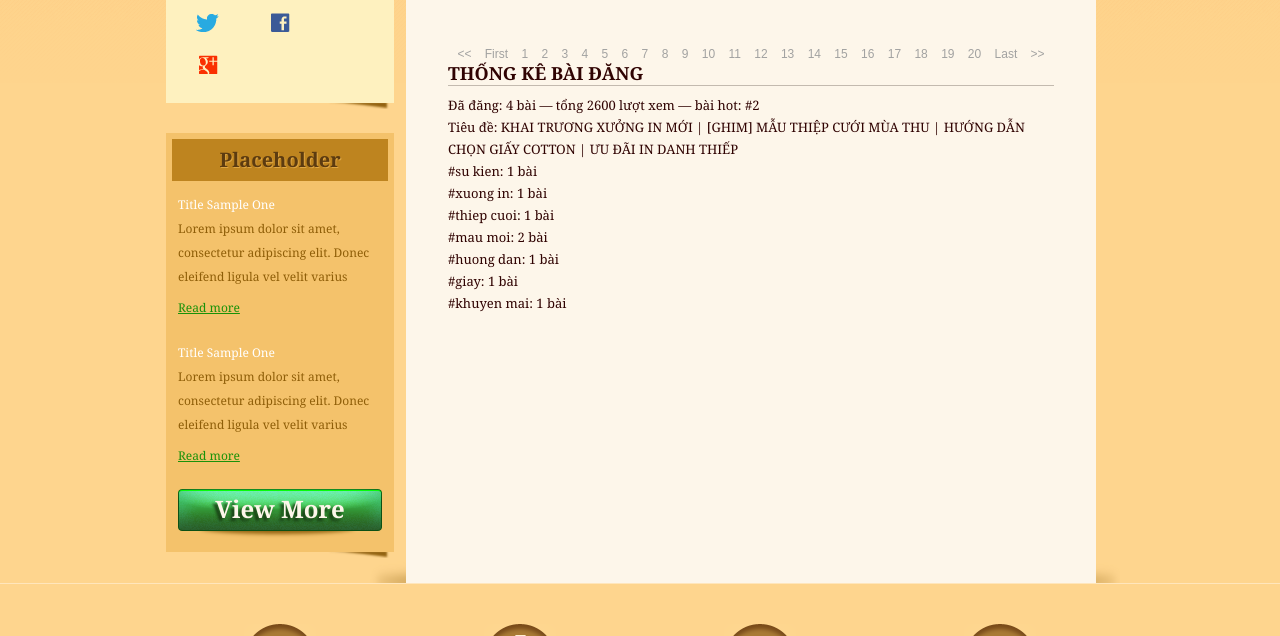
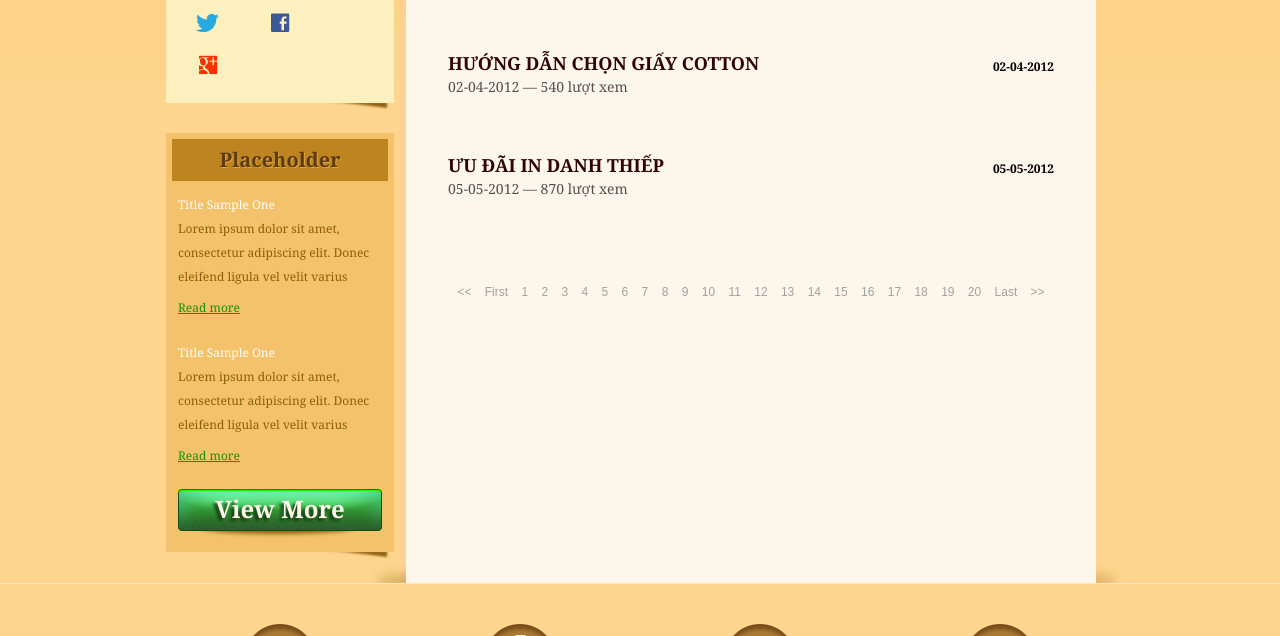
Before and after one commit to baocode2/CN-Web-TranDucBao, a plain HTML site: page Assign4-1/news.html in a window 1280 px wide. Shown: the part 587-1223 px from the top of the page. Drawn offline with Linux system fonts and the light colour scheme.

Commit message:
Revert "Assign4: hide test log box, use normal site content on exercise pages"
This reverts commit 7afd056, restoring the original exercise page layout.

Co-Authored-By: Claude Opus 5.5 <noreply@anthropic.com>

```diff
--- a/Assign4-1/css/bai-js.css
+++ b/Assign4-1/css/bai-js.css
@@ -9,17 +9,6 @@
 	padding: 12px;
 	white-space: pre-wrap;
 }
-#ket-qua.thong-ke {
-	background: none;
-	border: 0;
-	border-top: 1px solid #c3baaf;
-	font: 13px/22px Georgia, "Times New Roman", Times, serif;
-	margin: 0 0 30px;
-	padding: 8px 0 0;
-}
-.tieu-de-thong-ke {
-	margin-top: 20px;
-}
 #contents code {
 	background-color: #ebe0ce;
 	font-family: Consolas, "Courier New", monospace;
--- a/Assign4-1/news.html
+++ b/Assign4-1/news.html
@@ -3,7 +3,7 @@
 <html>
 <head>
 	<meta charset="UTF-8">
-	<title>News | Blakletterpress</title>
+	<title>Bài A – Tin tức từ JSON | Blakletterpress</title>
 	<link rel="stylesheet" href="css/style.css" type="text/css">
 	<link rel="stylesheet" href="css/bai-js.css" type="text/css">
 </head>
@@ -29,6 +29,7 @@
 		<div id="contents">
 			<div id="main">
 				<div class="body">
+					<pre id="ket-qua"></pre>
 					<ul id="list">
 						<li>
 							<span class="time">01-01-2012</span>
@@ -74,8 +75,6 @@
 					<div id="pagination">
 						<a href="news.html">&lt;&lt;</a> <a href="news.html">First</a> <a href="news.html">1</a> <a href="news.html">2</a> <a href="news.html">3</a> <a href="news.html">4</a> <a href="news.html">5</a> <a href="news.html">6</a> <a href="news.html">7</a> <a href="news.html">8</a> <a href="news.html">9</a> <a href="news.html">10</a> <a href="news.html">11</a> <a href="news.html">12</a> <a href="news.html">13</a> <a href="news.html">14</a> <a href="news.html">15</a> <a href="news.html">16</a> <a href="news.html">17</a> <a href="news.html">18</a> <a href="news.html">19</a> <a href="news.html">20</a> <a href="news.html">Last</a> <a href="news.html">&gt;&gt;</a>
 					</div>
-					<h3 class="tieu-de-thong-ke">Thống kê bài đăng</h3>
-					<pre id="ket-qua" class="thong-ke"></pre>
 				</div>
 			</div>
 			<div id="sidebar">
```
Also changed, not shown: Assign4-1/index.html (+4 -7 lines), Assign4-2/index.html (+4 -4 lines).
